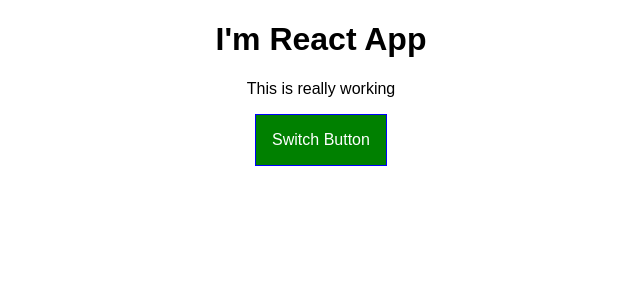
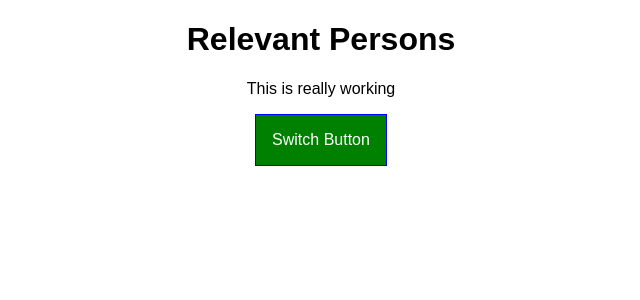
Before and after one commit to vijaykiran912/react-complete-guide, a React app: page / in a window 1280 px wide. Shown: the top 300 px of the page, without its empty margins (319-959 px from the left). Built offline with nearby package versions, Linux system fonts and the light colour scheme.

Commit message:
[7][4][Comparing Stateless and Stateful Components]

```diff
--- a/src/components/Cockpit/Cockpit.js
+++ b/src/components/Cockpit/Cockpit.js
@@ -17,7 +17,7 @@
     }
     return(
         <div className={classes.Cockpit}>
-        <h1>I'm React App </h1>
+        <h1>{props.appTitle} </h1>
         <p className={assignedClasses.join(' ')}> This is really working </p>
         <button className={btnClass} onClick={props.clicked}>
           Switch Button
--- a/src/containers/App.js
+++ b/src/containers/App.js
@@ -57,7 +57,8 @@
 
     return (
       <div className={classes.App}>
-        <Cockpit persons={this.state.persons}
+        <Cockpit appTitle={this.props.title}
+                 persons={this.state.persons}
                  showPersons={this.state.showPersons}
                  clicked={this.tooglePersonsHandler}/>
         {persons}
--- a/src/index.js
+++ b/src/index.js
@@ -4,5 +4,5 @@
 import App from './containers/App';
 import registerServiceWorker from './registerServiceWorker';
 
-ReactDOM.render(<App />, document.getElementById('root'));
+ReactDOM.render(<App title="Relevant Persons"/>, document.getElementById('root'));
 registerServiceWorker();
```
